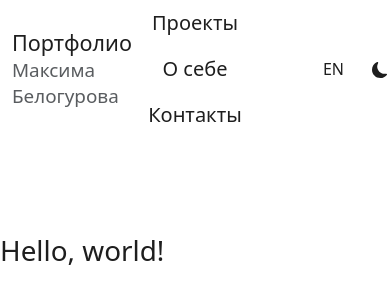
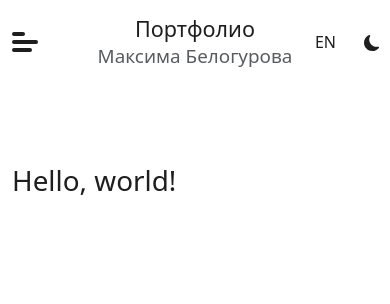
Before and after one commit to maxbelogurov/my-portfolio, a Vue app: page / in a window 390 px wide. Shown: the top 304 px of the page. Built offline with nearby package versions, Linux system fonts and the light colour scheme.

Commit message:
added: mobile menu, without style

```diff
--- a/src/App.vue
+++ b/src/App.vue
@@ -1,12 +1,25 @@
 <template>
-  <HeaderMain />
+  <header-main />
   <RouterView />
 </template>
 
 <script setup>
 import { RouterLink, RouterView } from 'vue-router'
 import HeaderMain from './components/HeaderMain.vue'
-document.documentElement.setAttribute('data-theme', 'light')
+import { ref, provide } from "vue";
+import { useMainStore } from "@/stores/mainStore";
+const mainStore = useMainStore()
+document.documentElement.setAttribute('data-theme', 'light');
+
+function setSelectedTheme() {
+  const theme = localStorage.getItem('theme');
+  if (theme) { mainStore.setTheme(theme) }
+}
+setSelectedTheme();
+
+const isMobile = window.innerWidth < 767.9;
+mainStore.setMobile(isMobile);
+
 </script>
 
 <style>
--- a/src/assets/styles/main.scss
+++ b/src/assets/styles/main.scss
@@ -1,24 +1,34 @@
+button:focus,
+input:focus,
+select:focus {
+  box-shadow: none !important;
+}
 :root {
-  --bg-dark: #ffffff;
+  --bg-light: #ffffff;
+  --bg-second: #9891b8;
   --font-dark: rgb(30, 30, 30);
   --font-secondary: rgba(33, 37, 41, 0.75);
 }
 
 [data-theme="dark"] {
-  --bg-dark: rgb(30, 30, 30);
+  --bg-light: rgb(30, 30, 30);
+  --bg-second: #423a6d;
   --font-dark: rgb(250, 250, 250);
   --font-secondary: rgba(196, 217, 238, 0.75);
 }
-html, body {
-  background-color: var(--bg-dark);
+body, p, span, div, h1, h2, h3, h4, h5, h6 {
+  color:var(--font-dark) !important;
+  transition: color .4s ease;
 }
-body, p, span, div, h1, h2, h3, h4, h5, h6,{
-  color:var(--font-dark) !important;
+#app {
+  background: var(--bg-light);
+  transition: all .4s ease-in;
+  min-height: 100vh;
 }
 .btn-clear {
   border: none;
   background: none;
-  color: var(--font-dark)
+  color: var(--font-dark);
 }
 .nav-header {
   .nav-link {
@@ -50,7 +60,7 @@ body, p, span, div, h1, h2, h3, h4, h5, h6,{
         background-position-x: 120%;
       }
       to {
-        background-position-x: 0%;
+        background-position-x: 0;
       }
     }
   }
--- a/src/components/HeaderMain.vue
+++ b/src/components/HeaderMain.vue
@@ -1,23 +1,29 @@
 <template>
-  <header>
+  <header class="pt-3">
     <div class="container-xxl">
-      <div class="row row-cols-3 align-items-center">
-        <div class="col">
+      <div class="mobile-menu d-block d-md-none"
+           :class="mobileMenuActive ? 'active' : ''">
+        <NavMain direction="column"/>
+      </div>
+      <div class="row align-items-center justify-content-between">
+        <div class="col-2 d-md-none">
+          <div @click="mobileMenuActive = !mobileMenuActive" class="burger-wrap">
+            <div class="icon-burger"
+                 :class="mobileMenuActive ? 'active' : ''">
+              <span v-for="i in 3"></span>
+            </div>
+          </div>
+        </div>
+        <div class="col-8 col-md-4 col-lg-3 text-center text-md-start">
           <h4 class="mb-0">
             {{ $t('header.title') }}<br>
             <span class="text-muted small">{{ $t('header.subtitle') }}</span>
           </h4>
         </div>
-        <nav class="col">
-          <ul class="nav nav-header justify-content-center">
-            <li v-for="item in nav"
-                :key="item"
-                class="nav-item">
-              <a class="nav-link link-orange-hover" aria-current="page" href="#">{{ $t('nav_main.' + item) }}</a>
-            </li>
-          </ul>
-        </nav>
-        <div class="col d-flex justify-content-end gap-3">
+        <div class="col-6 col-lg-7 d-none d-md-block">
+          <NavMain />
+        </div>
+        <div class="col-2 d-flex justify-content-end gap-3">
           <ChangeLanguage/>
           <ChangeTheme/>
         </div>
@@ -29,13 +35,14 @@
 <script setup >
 import ChangeLanguage from '@/modules/ChangeLanguage.vue'
 import ChangeTheme from "@/modules/ChangeTheme.vue";
-import {ref} from "vue";
+import NavMain from "@/components/NavMain.vue";
+import { ref } from "vue";
+import { useMainStore } from "@/stores/mainStore";
+const mainStore = useMainStore()
 
-const nav = ref([
-  "works",
-  "about",
-  "contacts"
-])
+const mobileMenuActive = ref(false)
+
+
 </script>
 
 <style lang="scss">
@@ -44,4 +51,60 @@ const nav = ref([
     font-size: px-to-rem(20);
   }
 }
+.burger-wrap {
+  position: relative;
+  z-index: 20;
+}
+.icon-burger {
+  display: flex;
+  flex-direction: column;
+  width: 26px;
+  span {
+    display: block;
+    background: var(--font-dark);
+    margin: 2px 0;
+    height: px-to-rem(4);
+    border-radius: 10px;
+    transition: .4s  cubic-bezier(0.68, -0.6, 0.32, 1.6);
+  }
+  span:nth-of-type(1) {
+    width: 50%;
+  }
+  span:nth-of-type(2) {
+    width: 100%;
+  }
+  span:nth-of-type(3) {
+    width: 75%;
+  }
+  &.active {
+    span:nth-of-type(1) {
+      transform-origin:bottom;
+      transform:rotatez(45deg) translate(3px,0px)
+    }
+    span:nth-of-type(2) {
+      transform-origin:top;
+      transform:rotatez(-45deg)
+    }
+    span:nth-of-type(3) {
+      transform-origin:bottom;
+      width:56%;
+      transform: translate(10px,-5px) rotatez(45deg);
+    }
+  }
+}
+.mobile-menu {
+  position: absolute;
+  z-index: 10;
+  background: var(--bg-second);
+  left: 0;
+  top: -50%;
+  width: 100%;
+  height: 50%;
+  transition: all .4s ease-in;
+  &.active {
+    top: 0;
+    transition: all .4s ease-in;
+  }
+}
+
 </style>
--- /dev/null
+++ b/src/components/NavMain.vue
@@ -0,0 +1,34 @@
+<template>
+  <nav>
+    <ul class="nav nav-header justify-content-center"
+        :class="props.direction ? `flex-${props.direction}` : ''">
+      <li v-for="item in nav"
+          :key="item"
+          class="nav-item">
+        <a class="nav-link link-orange-hover text-center" aria-current="page" href="#">{{ $t('nav_main.' + item) }}</a>
+      </li>
+    </ul>
+  </nav>
+</template>
+
+<script setup>
+import {ref} from "vue";
+
+const props = defineProps(['direction'])
+
+const nav = ref([
+  "works",
+  "about",
+  "contacts"
+])
+
+
+</script>
+
+<style lang="scss">
+.nav-header {
+  .nav-link {
+    font-size: px-to-rem(20);
+  }
+}
+</style>
--- a/src/modules/ChangeTheme.vue
+++ b/src/modules/ChangeTheme.vue
@@ -1,5 +1,5 @@
 <template>
-    <button class="btn-clear"
+    <button class="btn-clear me-2"
             @click="changeTheme()">
       <Transition>
         <div v-if="mainStore.getTheme === 'dark'" class="icon-scheme">
@@ -18,20 +18,12 @@
 
 <script setup>
 import { useMainStore } from "@/stores/mainStore";
-import {ref} from "vue";
 const mainStore = useMainStore()
-const test = ref(true)
 function changeTheme() {
   const themeNow = mainStore.getTheme
   const themeNew = themeNow === 'dark' ? 'light' : 'dark'
   mainStore.setTheme(themeNew)
 }
-
-function setSelectedTheme() {
-  const theme = localStorage.getItem('theme');
-  if (theme) { mainStore.setTheme(theme) }
-}
-setSelectedTheme();
 
 </script>
 
@@ -44,20 +36,20 @@ setSelectedTheme();
   }
 }
 .v-enter-from {
-  right: 20px;
+  transform: scale(0);
   opacity: 0;
 }
 .v-enter-to {
-  right: 0;
+  transform: scale(1);
   opacity: 1;
 }
 .v-leave-from {
   opacity: 1;
-  left: 0px;
+  transform: scale(1);
 }
 .v-leave-to {
   opacity: 0;
-  left: 20px;
+  transform: scale(0);
 }
 .v-enter-active,
 .v-leave-active {
--- a/src/stores/mainStore.js
+++ b/src/stores/mainStore.js
@@ -3,9 +3,11 @@ import { defineStore } from 'pinia';
 export const useMainStore = defineStore('main', {
     state: () => ({
         theme: 'light',
+        mobile: false,
     }),
     getters: {
         getTheme: (state) => state.theme,
+        isMobile: (state) => state.mobile,
     },
     actions: {
         setTheme(theme) {
@@ -13,5 +15,8 @@ export const useMainStore = defineStore('main', {
             document.documentElement.setAttribute('data-theme', theme)
             localStorage.setItem('theme', theme);
         },
+        setMobile(value) {
+            this.mobile = value
+        }
     },
 })
--- a/src/views/HomeView.vue
+++ b/src/views/HomeView.vue
@@ -1,6 +1,9 @@
 <template>
   <main class="mt-5 pt-5">
-    <h1>Hello, world!</h1>
+    <div class="container">
+      <h1>Hello, world!</h1>
+    </div>
+
   </main>
 </template>
 
```
